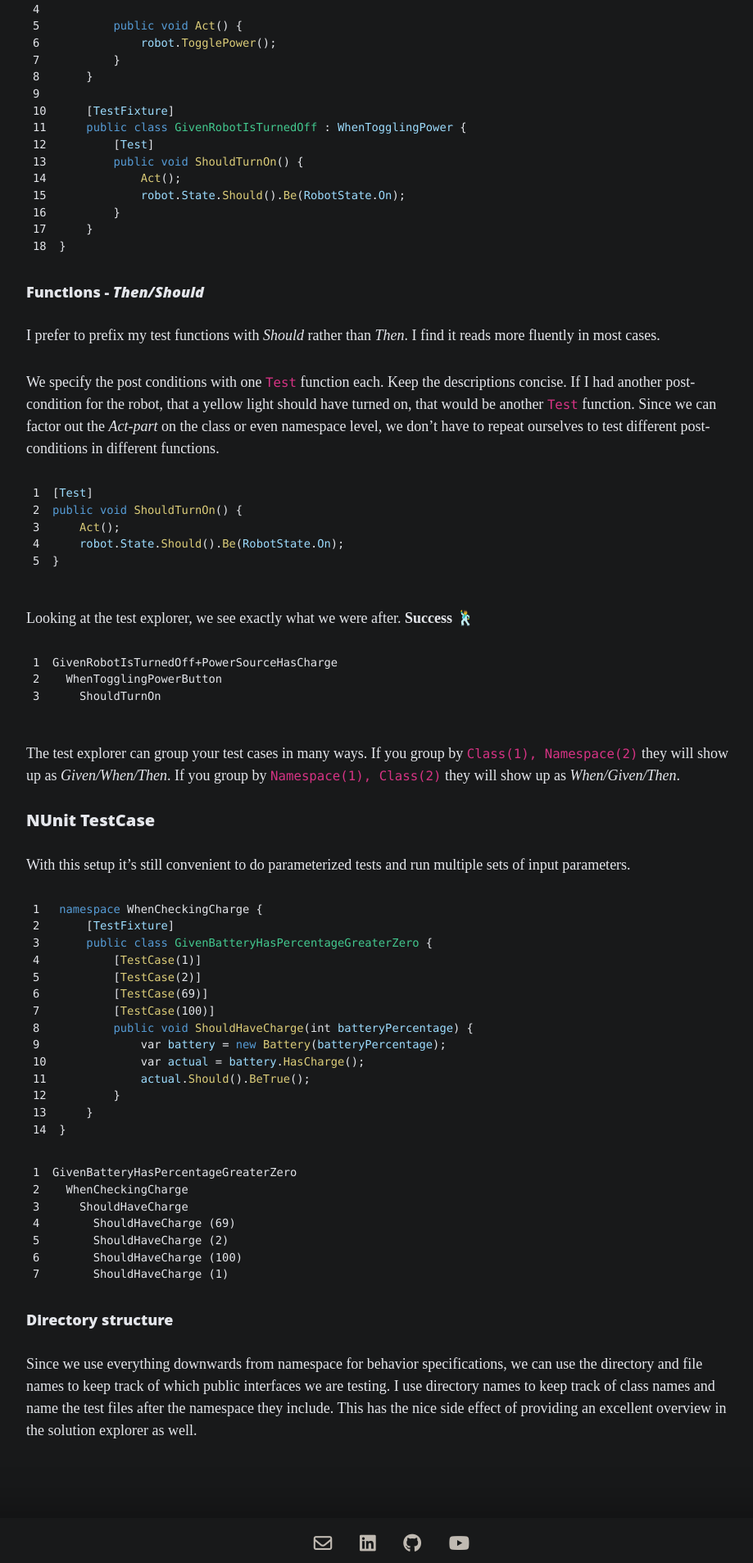
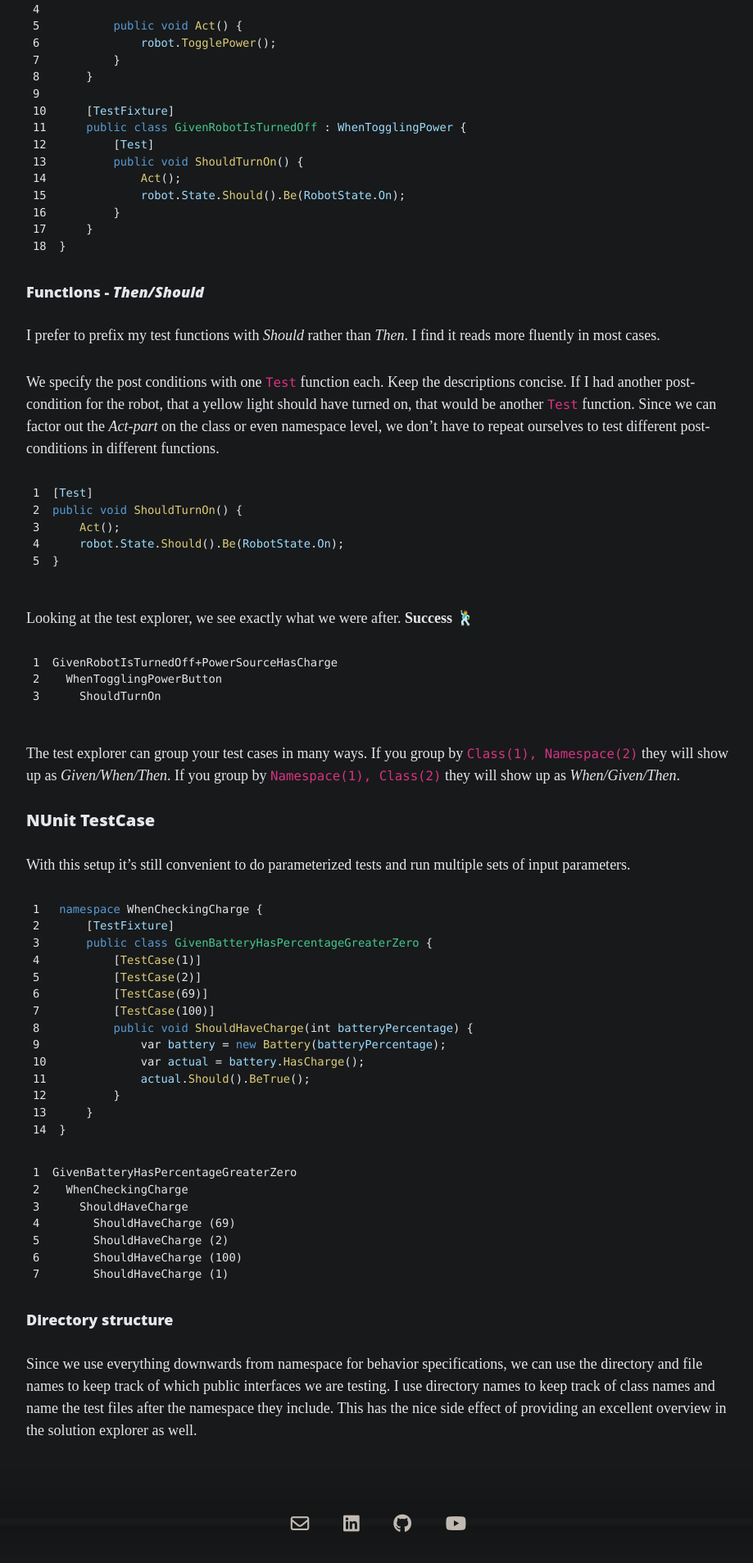
Before and after one commit to timonla/timonla.github.io, a Jekyll site: the page built from _posts/2020-12-14-bdd-unit-test-naming.md, in a window 1280 px wide. Shown: the part 3432-5339 px from the top of the page at 82% size, without its empty margins (178-1097 px from the left). Built offline with Jekyll 4.4.1, drawn with Linux system fonts in a browser that asks for light colours; nearby versions of some CDN libraries; after the commit the page ends 5302 px from its top, so only the background shows below that.

Commit message:
Switch to scss files

```diff
--- a/assets/css/theme.css
+++ b/assets/css/theme.scss
@@ -1,3 +1,6 @@
+---
+---
+
 * {
     margin: 0;
     padding: 0;
@@ -43,14 +46,16 @@
     transition: all 0.5s ease;
 }
 
-.nav-icon.open .line1 {
+.nav-icon.open {
+    .line1 {
         transform: rotate(-45deg) translate(-4px, 6px);
     }
-.nav-icon.open .line2 {
+    .line2 {
         opacity: 0;
     }
-.nav-icon.open .line3 {
+    .line3 {
         transform: rotate(45deg) translate(-4px, -6px);
+    }
 }
 
 .navbar-collapse ul li {
@@ -83,10 +88,10 @@
 a {
     color: #C0BAB2;
     text-decoration: underline;
+
+    &:hover, &:focus {
+        color: #5BE3FF;
     }
-
-a:hover, a:focus {
-    color: #5BE3FF;
 }
 
 p {
@@ -131,16 +136,53 @@
     position: relative;
     display: flex;
     align-items: center;
-    min-height: max(4vh, 55px);
+    height: 50px;
     justify-content: space-around;
     box-shadow: 0 0 50px 10px rgba(0, 0, 0, 0.3);
-}
 
-footer ul {
+    ul {
         display: flex;
         justify-content: space-around;
         list-style: none;
         width: 20%;
+        height: 100%;
+        padding: 0;
+        margin-bottom: 0;
+
+        li a {
+            display: block;
+            height: 100%;
+            line-height: 50%;
+        }
+    }
+
+
+    i {
+        position: relative;
+        top: 50%;
+        left: 50%;
+        transform: translateX(-50%) translateY(-50%);
+    }
+
+    .fa-lg:hover {
+        transition: color .3s ease-in-out;
+    }
+
+    .fa-youtube:hover {
+        color: #ff1a1a;
+    }
+
+    .fa-github:hover {
+        color: rgb(240, 81, 51);
+    }
+
+    .fa-linkedin:hover {
+        color: rgb(40, 103, 178);
+    }
+
+    .fa-envelope:hover {
+        color: rgb(1, 197, 131);
+    }
 }
 
 .internal-link {
@@ -225,14 +267,12 @@
     width: 100%;
 }
 
-table td, table th {
+table {
+    td, th {
         border: 1px solid #303030;
         padding-left: 0.5em;
         padding-right: 0.5em;
     }
-
-footer table td {
-    border-style: none;
 }
 
 .cv-bullet {
@@ -260,54 +300,20 @@
     width: 100%;
 }
 
-.highlight .k {
+.highlight {
+    .k {
         color: #569CD6;
     }
 
-.highlight .nc {
+    .nc {
         color: #43C98F;
     }
 
-.highlight .n {
+    .n {
         color: #9CDCFE;
     }
 
-.highlight .nf {
+    .nf {
         color: #DCCD79;
     }
-
-footer ul li a {
-    display: block;
-    height: 100%;
 }
-
-footer i {
-    position: relative;
-    top: 50%;
-    left: 50%;
-    transform: translateX(-50%) translateY(-50%);
-}
-
-footer a:hover {
-    color: #C0BAB2;
-}
-
-footer .fa-lg:hover {
-    transition: color .3s ease-in-out;
-}
-
-.fa-youtube:hover {
-    color: #ff1a1a;
-}
-
-.fa-github:hover {
-    color: rgb(240, 81, 51);
-}
-
-.fa-linkedin:hover {
-    color: rgb(40, 103, 178);
-}
-
-.fa-envelope:hover {
-    color: rgb(1, 197, 131);
-}
```
Lines whose indentation alone changed are shown as unchanged.
